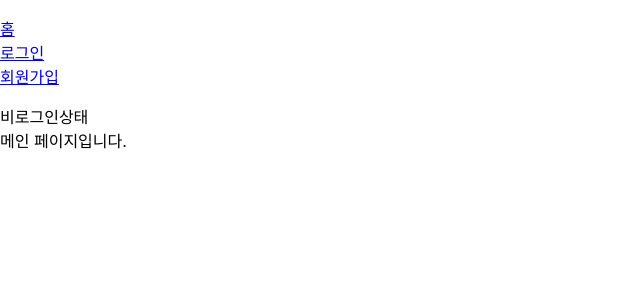
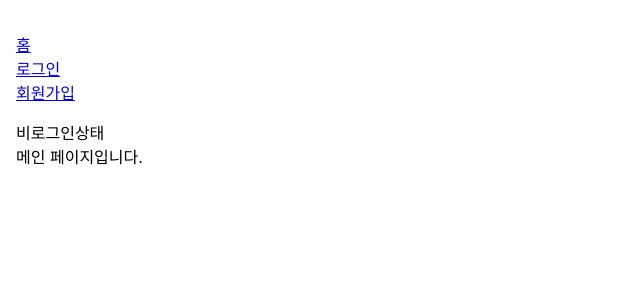
Before and after one commit to 5A-PROJECT/STOCK-GENIE, a React (Create React App) app in the folder frontend/: page / in a window 1280 px wide. Shown: the top 300 px of the page, without its empty margins (0-640 px from the left). Built offline with nearby package versions, Linux system fonts and the light colour scheme.

Commit message:
앱 패딩

```diff
--- a/frontend/src/App.js
+++ b/frontend/src/App.js
@@ -3,14 +3,21 @@ import { BrowserRouter as Router, Switch, Route } from 'react-router-dom';
 import Main from './pages/home/Main';
 import LoginContainer from './pages/auth/Login/LoginContainer';
 import Register from './pages/auth/Register';
+import styled from 'styled-components';
+
+const AppWrapper = styled.div`
+  padding: 1rem;
+`;
 
 function App() {
   return (
     <Router>
       <Switch>
-        <Route path="/" component={Main} exact />
-        <Route path="/login" component={LoginContainer} />
-        <Route path="/register" component={Register} />
+        <AppWrapper>
+          <Route path="/" component={Main} exact />
+          <Route path="/login" component={LoginContainer} />
+          <Route path="/register" component={Register} />
+        </AppWrapper>
       </Switch>
     </Router>
   );
```
